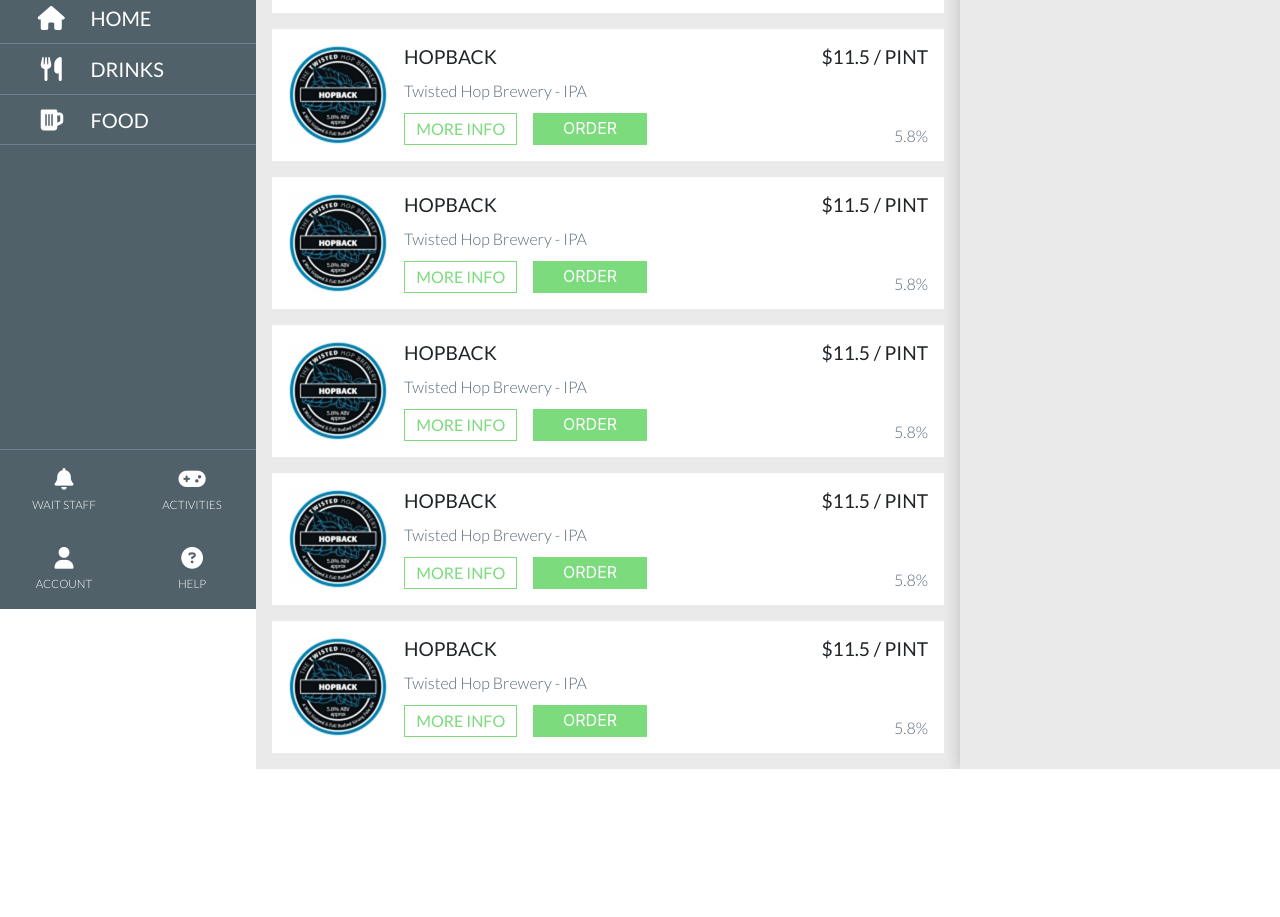
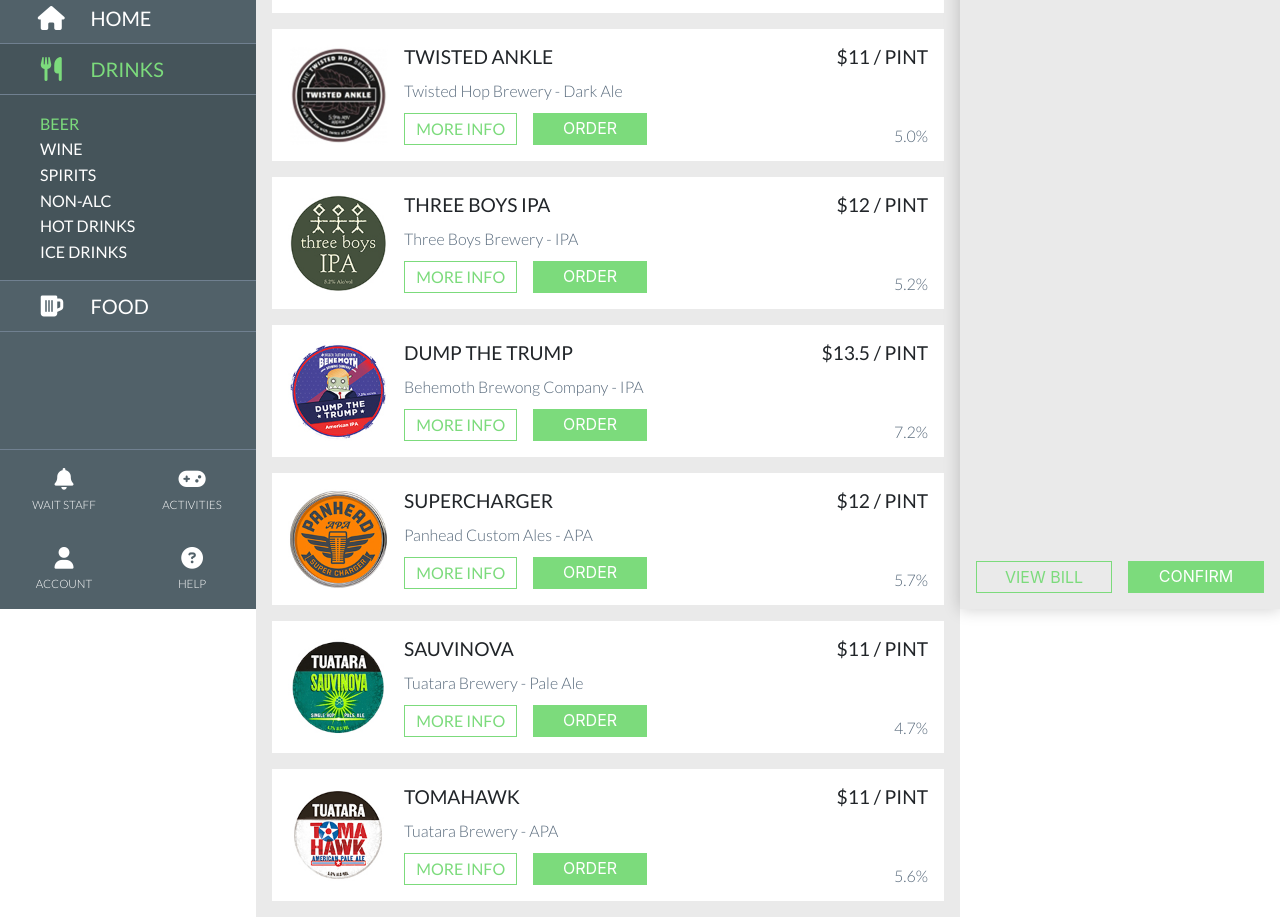
Before and after one commit to Bright-Web/twisted-hop-app, a website: page drinks.html in a window 1280 px wide. Shown: the part 191-1108 px from the top of the page. Before the commit the page ends 960 px from the top, so only its background shows below. Drawn offline with nearby package versions, Linux system fonts and the light colour scheme.

Commit message:
nearly there

```diff
--- a/drinks.html
+++ b/drinks.html
@@ -31,13 +31,45 @@
                                     </div>
                                 </a>
                             </li>
-                            <li class="nav__item">
+                            <li class="nav__item nav__item--active">
                                 <a class="nav__link" href="#">
-                                    <div class="nav__link-content">
+                                    <div class="nav__link-content nav__link-content--active">
                                         <i class="nav__link-icon fas fa-utensils"></i>
                                         <h5 class="nav__item-title">Drinks</h5>
                                     </div>
                                 </a>
+                                <ul class="nav__submenu">
+                                    <li class="nav__subitem">
+                                        <a href="#" class="nav__sublink nav__sublink--active">
+                                            <h6 class="nav__subname">Beer</h6>
+                                        </a>
+                                    </li>
+                                    <li class="nav__subitem">
+                                        <a href="#" class="nav__sublink">
+                                            <h6 class="nav__subname">Wine</h6>
+                                        </a>
+                                    </li>
+                                    <li class="nav__subitem">
+                                        <a href="#" class="nav__sublink">
+                                            <h6 class="nav__subname">Spirits</h6>
+                                        </a>
+                                    </li>
+                                    <li class="nav__subitem">
+                                        <a href="#" class="nav__sublink">
+                                            <h6 class="nav__subname">Non-Alc</h6>
+                                        </a>
+                                    </li>
+                                    <li class="nav__subitem">
+                                        <a href="#" class="nav__sublink">
+                                            <h6 class="nav__subname">Hot Drinks</h6>
+                                        </a>
+                                    </li>
+                                    <li class="nav__subitem">
+                                        <a href="#" class="nav__sublink">
+                                            <h6 class="nav__subname">Ice Drinks</h6>
+                                        </a>
+                                    </li>
+                                </ul>
                             </li>
                             <li class="nav__item nav__item--last">
                                 <a class="nav__link" href="#">
@@ -99,101 +131,121 @@
                     </div>
 
                     <div class="beer">
-                        <img class="beer__image" src="/assets/hopback.jpg" alt="hopback">
+                        <img class="beer__image" src="/assets/twistedankle.jpg" alt="twistedankle">
                         <div class="beer__content">
                             <div class="beer__row">
-                                <h3 class="beer__name">Hopback</h3>
-                                <h3 class="beer__price">$11.5 / pint</h3>
+                                <h3 class="beer__name">Twisted Ankle</h3>
+                                <h3 class="beer__price">$11 / pint</h3>
                             </div>
                         <div class="beer__row">
-                            <p class="beer__info">Twisted Hop Brewery - IPA</p>
+                            <p class="beer__info">Twisted Hop Brewery - Dark Ale</p>
                         </div>
                         <div class="beer__row">
                             <div class="beer__buttons">
                                 <a href="#"><div class="button button--secondary">More Info</div></a>
                                 <div class="button">Order</div>
                             </div>
-                            <p class="beer__percentage">5.8%</p>
+                            <p class="beer__percentage">5.0%</p>
                         </div>
                         </div>
                     </div>
 
                     <div class="beer">
-                        <img class="beer__image" src="/assets/hopback.jpg" alt="hopback">
+                        <img class="beer__image" src="/assets/3ipa.jpg" alt="3ipa">
                         <div class="beer__content">
                             <div class="beer__row">
-                                <h3 class="beer__name">Hopback</h3>
-                                <h3 class="beer__price">$11.5 / pint</h3>
+                                <h3 class="beer__name">Three Boys IPA</h3>
+                                <h3 class="beer__price">$12 / pint</h3>
                             </div>
                         <div class="beer__row">
-                            <p class="beer__info">Twisted Hop Brewery - IPA</p>
+                            <p class="beer__info">Three Boys Brewery - IPA</p>
                         </div>
                         <div class="beer__row">
                             <div class="beer__buttons">
                                 <a href="#"><div class="button button--secondary">More Info</div></a>
                                 <div class="button">Order</div>
                             </div>
-                            <p class="beer__percentage">5.8%</p>
+                            <p class="beer__percentage">5.2%</p>
                         </div>
                         </div>
                     </div>
 
                     <div class="beer">
-                        <img class="beer__image" src="/assets/hopback.jpg" alt="hopback">
+                        <img class="beer__image" src="/assets/dumptrump.jpg" alt="dumptrump">
                         <div class="beer__content">
                             <div class="beer__row">
-                                <h3 class="beer__name">Hopback</h3>
-                                <h3 class="beer__price">$11.5 / pint</h3>
+                                <h3 class="beer__name">Dump The Trump</h3>
+                                <h3 class="beer__price">$13.5 / pint</h3>
                             </div>
                         <div class="beer__row">
-                            <p class="beer__info">Twisted Hop Brewery - IPA</p>
+                            <p class="beer__info">Behemoth Brewong Company - IPA</p>
                         </div>
                         <div class="beer__row">
                             <div class="beer__buttons">
                                 <a href="#"><div class="button button--secondary">More Info</div></a>
                                 <div class="button">Order</div>
                             </div>
-                            <p class="beer__percentage">5.8%</p>
+                            <p class="beer__percentage">7.2%</p>
                         </div>
                         </div>
                     </div>
 
                     <div class="beer">
-                        <img class="beer__image" src="/assets/hopback.jpg" alt="hopback">
+                        <img class="beer__image" src="/assets/supercharger.jpg" alt="supercharger">
                         <div class="beer__content">
                             <div class="beer__row">
-                                <h3 class="beer__name">Hopback</h3>
-                                <h3 class="beer__price">$11.5 / pint</h3>
+                                <h3 class="beer__name">Supercharger</h3>
+                                <h3 class="beer__price">$12 / pint</h3>
                             </div>
                         <div class="beer__row">
-                            <p class="beer__info">Twisted Hop Brewery - IPA</p>
+                            <p class="beer__info">Panhead Custom Ales - APA</p>
                         </div>
                         <div class="beer__row">
                             <div class="beer__buttons">
                                 <a href="#"><div class="button button--secondary">More Info</div></a>
                                 <div class="button">Order</div>
                             </div>
-                            <p class="beer__percentage">5.8%</p>
+                            <p class="beer__percentage">5.7%</p>
                         </div>
                         </div>
                     </div>
 
                     <div class="beer">
-                        <img class="beer__image" src="/assets/hopback.jpg" alt="hopback">
+                        <img class="beer__image" src="/assets/sauvinova.jpg" alt="sauvinova">
                         <div class="beer__content">
                             <div class="beer__row">
-                                <h3 class="beer__name">Hopback</h3>
-                                <h3 class="beer__price">$11.5 / pint</h3>
+                                <h3 class="beer__name">Sauvinova</h3>
+                                <h3 class="beer__price">$11 / pint</h3>
                             </div>
                         <div class="beer__row">
-                            <p class="beer__info">Twisted Hop Brewery - IPA</p>
+                            <p class="beer__info">Tuatara Brewery - Pale Ale</p>
                         </div>
                         <div class="beer__row">
                             <div class="beer__buttons">
                                 <a href="#"><div class="button button--secondary">More Info</div></a>
                                 <div class="button">Order</div>
                             </div>
-                            <p class="beer__percentage">5.8%</p>
+                            <p class="beer__percentage">4.7%</p>
+                        </div>
+                        </div>
+                    </div>
+
+                    <div class="beer">
+                        <img class="beer__image" src="/assets/tomahawk.jpg" alt="tomahawk">
+                        <div class="beer__content">
+                            <div class="beer__row">
+                                <h3 class="beer__name">Tomahawk</h3>
+                                <h3 class="beer__price">$11 / pint</h3>
+                            </div>
+                        <div class="beer__row">
+                            <p class="beer__info">Tuatara Brewery - APA</p>
+                        </div>
+                        <div class="beer__row">
+                            <div class="beer__buttons">
+                                <a href="#"><div class="button button--secondary">More Info</div></a>
+                                <div class="button">Order</div>
+                            </div>
+                            <p class="beer__percentage">5.6%</p>
                         </div>
                         </div>
                     </div>
@@ -205,16 +257,18 @@
 
         </section>
         <section class="orders">
-            <div class="orders__wrapepr">
+            <div class="orders__wrapper">
                 <div class="orders__header">
                     <h5 class="orders__header-text">Current Order</h5>
                 </div>
-                <div class="orders__content">
+                <div class="orders__lower">
+                    <div class="orders__content">
 
-                </div>
-                <div class="orders__buttons">
-                    <div class="button button--secondary">View Bill</div>
-                    <div class="button">Confirm</div>
+                    </div>
+                    <div class="orders__buttons">
+                        <div class="button button--secondary">View Bill</div>
+                        <div class="button">Confirm</div>
+                    </div>
                 </div>
             </div>
         </section>
--- a/scss/app.scss
+++ b/scss/app.scss
@@ -13,9 +13,13 @@
     width: 55vw;
     background: #EAEAEA;
     padding: 1em;
+    margin-left: 20vw;
 }
 
 .orders {
+    position: fixed;
+    right: 0;
+    height: 100vh;
     width: 25vw;
     background: #EAEAEA;
     box-shadow: 0px 0px 15px 1px #0000002e;
@@ -26,6 +30,23 @@
         background: #516169;
         color: #fff;
     }
+    &__wrapper {
+        height: 100%;
+        display: flex;
+        flex-direction: column;
+    }
+    &__lower {
+        display: flex;
+        flex-direction: column;
+        justify-content: space-between;
+        height: 100%;
+    }
+    &__buttons {
+        display: grid;
+        grid-template-columns: 1fr 1fr;
+        grid-gap: 1em;
+        padding: 1em;
+    }
 }
 
 .beers{
@@ -34,4 +55,5 @@
     display: grid;
     grid-gap: 1em;
     }
+
 }
--- a/scss/base/_typography.scss
+++ b/scss/base/_typography.scss
@@ -15,6 +15,7 @@
 }
 a:hover {
   text-decoration: none;
+  color: inherit;
 }
 
 p {
--- a/scss/components/_button.scss
+++ b/scss/components/_button.scss
@@ -7,7 +7,7 @@
 
     &--secondary{
         border: 1px solid #7cdb7c;
-        background-color: #fff;
+        background-color: transparent;
         color: #7cdb7c;
     }
 }
--- a/scss/layout/_nav.scss
+++ b/scss/layout/_nav.scss
@@ -1,4 +1,5 @@
 .nav {
+  position: fixed;
     background-color: #516169;
     height: 100vh;
     width: 20vw;
@@ -32,12 +33,18 @@
       &-title{
           padding-left: 1em;
       }
+      &--active{
+        background-color: #45545a;
+      }
     }
     &__link-content {
       padding: 0.8em 2em;
       display: grid;
       grid-template-columns: 1fr 4fr;
       align-items: center;
+      &--active{
+        color: #7cdb7c;
+      }
     }
     &__grid {
       display: grid;
@@ -65,4 +72,25 @@
     &__bottom{
         height: 20vh;
     }
+    &__submenu{
+      list-style: none;
+    }
+    &__submenu {
+      list-style: none;
+      border-top: 1px solid slategray;
+      padding-top: 1em;
+      padding-bottom: 1em;
+    }
+    &__subitem {
+      padding: 0.2em 0;
+
   }
+    &__sublink{
+      &--active{
+        color: #7cdb7c;
+      }
+    }
+
+
+
+  }
```
Also changed, not shown: css/app.css (added), dist/css/app.min.css, 2 other files.
